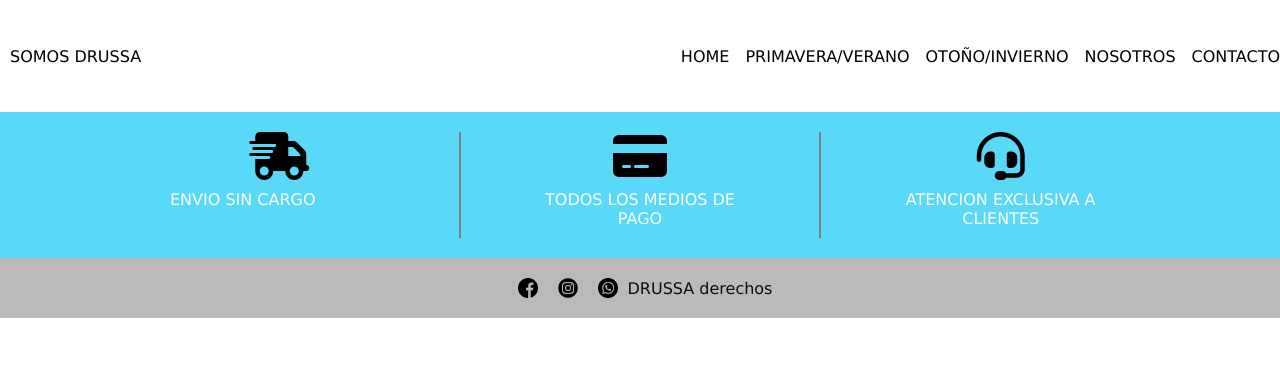
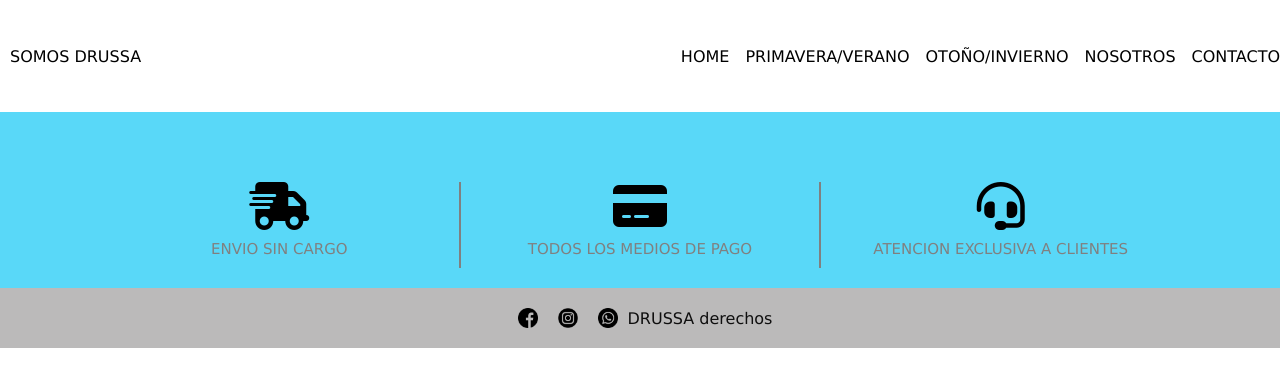
Before and after one commit to tuteguille/entregafinal-denegrimatias, a website: page pages/nosotro.html in a window 1280 px wide. Drawn offline with Linux system fonts and the light colour scheme.

Commit message:
coreccionpageindex

```diff
--- a/pages/nosotro.html
+++ b/pages/nosotro.html
@@ -27,7 +27,7 @@
         <a class="nav__link" href="./inicio.html">HOME</a>
         <a class="nav__link" href="./primavera-verano.html">PRIMAVERA/VERANO</a>
         <a class="nav__link" href="./otoño-invierno.html">OTOÑO/INVIERNO</a>
-        <a class="nav__link" href="./nosotros.html">NOSOTROS</a>
+        <a class="nav__link" href="./nosotro.html">NOSOTROS</a>
         <a class="nav__link" href="./contacto.html">CONTACTO</a>
     </div>
 
@@ -35,30 +35,34 @@
 
 
     </nav>
+    <main>
+        <section  id="servicios">
+        <div class="contenedor-servicios" >
 
-    <section  id="servicios">
-
-        <div class="contenedor-servicios">
             <div>
                 <i class="fa-solid fa-truck-fast fa-3x"></i>
-                <a href="./contacto.html" class="boton-contactanos">ENVIO SIN CARGO</a>
+                <h6>ENVIO SIN CARGO</h6>
+
 
             </div>
             <div>
                 <i class="fa-solid fa-credit-card fa-3x "></i>
-                <a href="./contacto.html" class="boton-contactanos">TODOS LOS MEDIOS DE PAGO</a>
+                <h6>TODOS LOS MEDIOS DE PAGO</h6>
+
 
             </div>
             <div id="icono-atencion" >
                 <i  class="fa-solid fa-headset fa-3x "></i>
-                <a href="./contacto.html" class="boton-contactanos">ATENCION EXCLUSIVA A CLIENTES </a>
+                <h6>ATENCION EXCLUSIVA A CLIENTES </h6>
+
 
 
             </div>
         </div>
 
 
-    </section>
+        </section>
+    </main>
  <footer>
     <div class="contenedor-footer" >
         <div class="contenedor_iconfooter">
--- a/scss/DRUSSA/_main.scss
+++ b/scss/DRUSSA/_main.scss
@@ -104,15 +104,12 @@ p{
 
 
     .contenedor-servicios{
-        padding: 0px 50px;
+        padding: 50px 50px 0px 50px;
         display: flex;
         justify-content: space-between;
         text-align: center;
 
        i{
-        display: flex;
-        justify-content: center;
-        align-items: center;
         cursor: pointer;
         &:hover{
             color:white;
@@ -136,18 +133,6 @@ p{
         }
 
     }
-    .boton-contactanos{
-        text-decoration: none;
-        padding: 0px 60px;
-        display: flex;
-        justify-content: space-between;
-        text-align: center;
-        margin:10px;
-        color: white;
-
-
-
-    }
 }
 
 
```
Also changed, not shown: index.html (+14 -9 lines), package.json (+8 -0 lines), pages/contacto.html (+12 -7 lines), pages/inicio.html (+9 -5 lines), pages/otoño-invierno.html (+11 -7 lines), pages/primavera-verano.html (+10 -6 lines), css/style.css.
